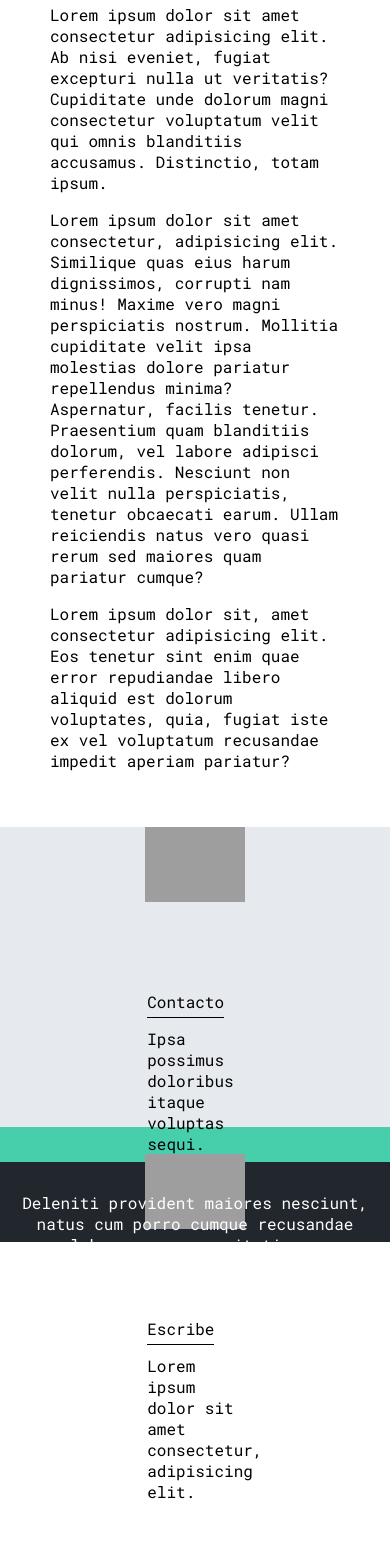
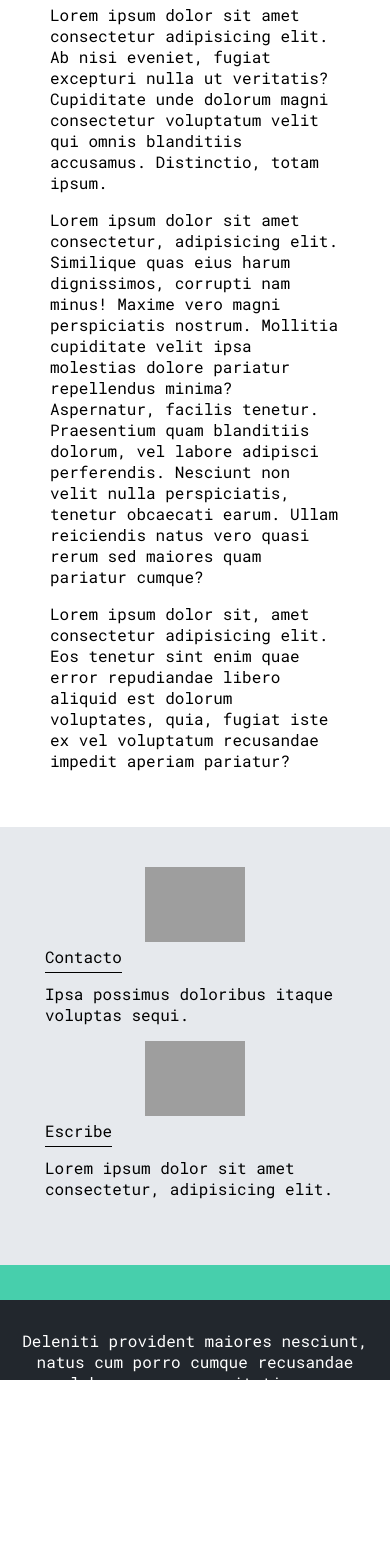
Before and after one commit to diego40g/CursosPlatzi, a PHP site: page /blog.html in a window 390 px wide. Shown: the part 612-2180 px from the top of the page. After the commit the page ends 1992 px from the top, so only its background shows below. Run offline with PHP 8.4, Linux system fonts and the light colour scheme; grey boxes are pictures that could not be loaded.

Commit message:
solve footer spacing and responsive into media querys

```diff
--- a/PracticeCourseCSSGrid/Blog-SPA/css/media-queries.css
+++ b/PracticeCourseCSSGrid/Blog-SPA/css/media-queries.css
@@ -22,6 +22,18 @@
         display: block;
     }
 }
+@media (max-width: 960px) {
+    .contact-main-container {
+        height: auto;
+        padding-top: 40px;
+    }
+    .contact-main-container .contact-left, .contact-main-container .contact-right {
+        margin: 0;
+    }
+    .contact-main-container div {
+        width: 300px;
+    }
+}
 
 @media (max-width: 600px) {
     .blogs-posts-container .post-container {
```
